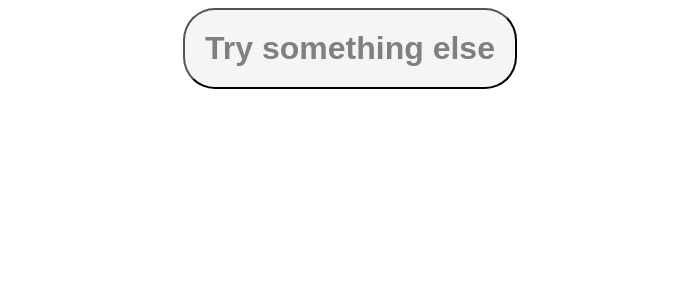
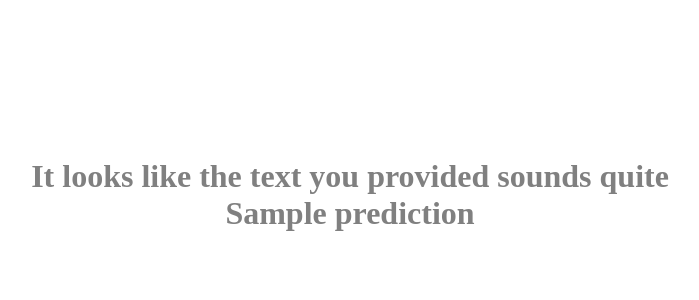
Before and after one commit to OlenaBL/nlp, a Flask app: template templates/result.html in a window 1280 px wide. Shown: the top 300 px of the page, without its empty margins (290-989 px from the left). Run offline with Flask 2, Linux system fonts and the light colour scheme; the template is opened without the code that fills it: most values are stand-ins (such as "Sample title", 1, 10 or a date in 2020).

Commit message:
Update result.html

```diff
--- a/templates/result.html
+++ b/templates/result.html
@@ -3,47 +3,17 @@
 <head>
 	<title>Prediction</title>
 	<style>
-        h3, h2 {
+        h3 {
             color:gray;
             font-size: 2em;
             text-align: center;
-        }
-	#try {
-            color: gray;
-            cursor: pointer;
-            font-weight: bold;
-            font-size: 2em;
-            height: auto;
-            width: auto;
-            background-color: whitesmoke;
-            display: block;
-            margin : 0 auto;
-            border-radius: 1em;
-            padding: 20px;
-        }
-        #try:hover {
-            color:whitesmoke;
-            cursor: pointer;
-            font-weight: bold;
-            font-size: 2em;
-            height: auto;
-            width: auto;
-            background-color: gray;
-            display: block;
-            margin : 0 auto;
+            padding-top: 10%;
         }
     </style>
 </head>
 <body>
-<!--<div class="results"><h3>It looks like your text is</h3>
-    <div class="results">
-        {% if prediction == 1%}
-        <h2>sarcastic</h2>
-        {% elif prediction == 0%}
-        <h2>not sarcastic</h2>
-        {% endif %}
-    </div>
-</div>-->
-	<input type="button" value="Try something else" id="try" onclick="window.location.href='https://sarcasmwithml.herokuapp.com'">
+<div class="results">
+	<h3>It looks like the text you provided sounds quite <br> {{prediction}}</h3>
+</div>
 </body>
 </html>
```
